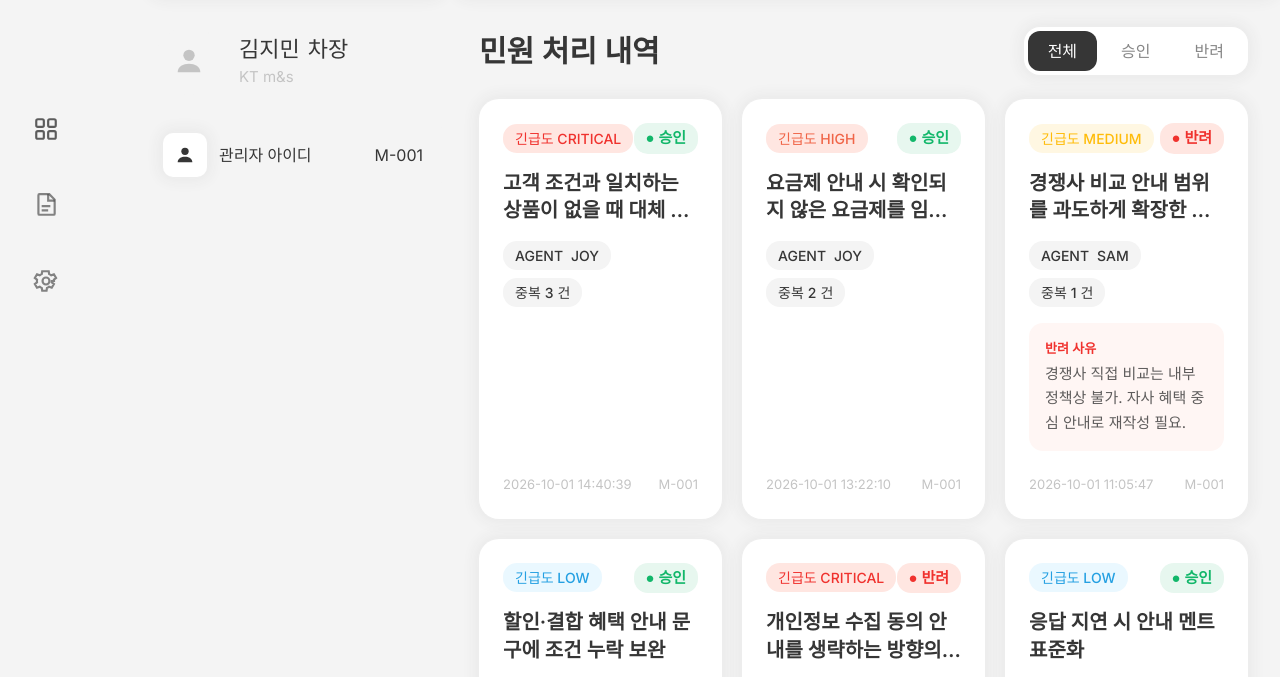
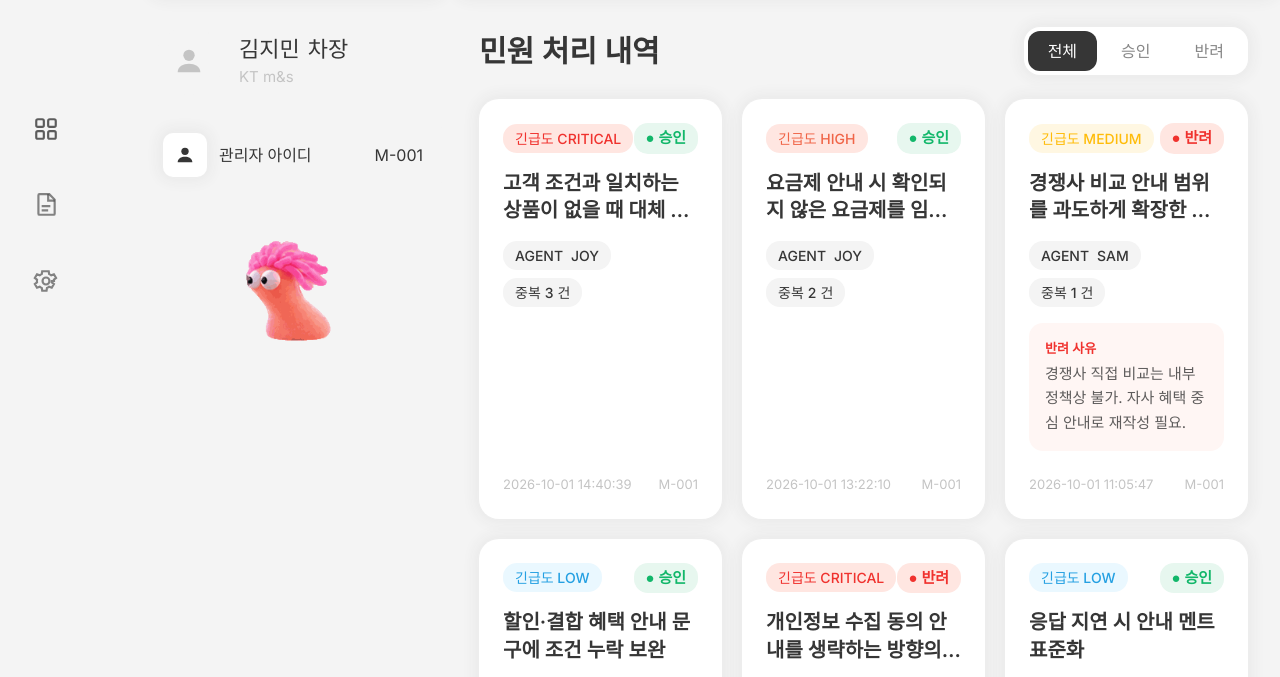
Before and after one commit to jimin-ni/AImmune-Chatbot-Frontend, a website: page history.html in a window 1280 px wide. Shown: the part 103-780 px from the top of the page. Drawn offline with nearby package versions, Linux system fonts and the light colour scheme; no server answers; a web font is replaced by a local one.

Commit message:
대시보드에 뮤니 추가하기

```diff
--- a/history.html
+++ b/history.html
@@ -91,7 +91,11 @@
       <span class="ml-auto pr-2 text-[16px]" id="mgrId">M-001</span>
     </div>
 
-    <img src="img/waiting-1.png" alt="" class="mt-auto w-full object-contain" onerror="this.remove()"/>
+    <!-- 뮤니 캐릭터 (이 페이지는 idle만) -->
+    <div class="mt-auto flex flex-col items-center pb-[500px]">
+      <img id="muni" src="img/muni-idle.gif" alt="뮤니" class="w-[150px] object-contain"
+           onerror="this.style.display='none'"/>
+    </div>
   </aside>
 
   <!-- ============ 메인 컨텐츠 ============ -->
@@ -113,6 +117,7 @@
     </div>
   </main>
 
+  <script src="js/muni.js"></script>
   <script src="js/history.js"></script>
 </body>
 </html>
--- a/js/dashboard.js
+++ b/js/dashboard.js
@@ -445,6 +445,7 @@ async function approve() {
   if (!item) return;
   const btn = document.getElementById('btnApprove');
   if (btn) { btn.disabled = true; btn.textContent = '처리 중…'; }
+  window.Muni?.react('approve');   // 뮤니: 승인 애니메이션
   try {
     await postJson(CONFIG.DECISION_PATH, {
       revisionId: item.revisionId,
@@ -470,6 +471,7 @@ async function submitReject() {
   }
   const btn = document.getElementById('btnRejectSubmit');
   if (btn) { btn.disabled = true; btn.textContent = '처리 중…'; }
+  window.Muni?.react('reject');   // 뮤니: 반려 애니메이션
   try {
     await postJson(CONFIG.DECISION_PATH, {
       revisionId: item.revisionId,
@@ -489,6 +491,7 @@ async function confirmTech() {
   if (!t) return;
   const btn = document.getElementById('btnConfirmTech');
   if (btn) { btn.disabled = true; btn.textContent = '처리 중…'; }
+  window.Muni?.react('confirm');   // 뮤니: 확인 애니메이션
   try {
     await postJson(CONFIG.TECH_CONFIRM_PATH, {
       reportId: t.reportId,
--- /dev/null
+++ b/js/muni.js
@@ -0,0 +1,51 @@
+/* =========================================================================
+ * 뮤니(Muni) 캐릭터 애니메이션 컨트롤러
+ * - 평소: idle gif 천천히 반복
+ * - 승인/반려/확인 시: 해당 액션 gif로 전환 → 일정 시간 후 다시 idle
+ *
+ * 사용법:
+ *   <img id="muni" ... /> 요소가 페이지에 있어야 함
+ *   다른 스크립트에서 window.Muni.react('approve' | 'reject' | 'confirm') 호출
+ * ========================================================================= */
+(function () {
+  const CFG = {
+    base: 'img/',                 // gif 폴더
+    idle:    'muni-idle.gif',     // 평소(느린 흔들림)
+    approve: 'muni-approve.gif',  // 승인
+    reject:  'muni-reject.gif',   // 반려
+    confirm: 'muni-confirm.gif',  // 기술 문제 확인
+    reactMs: 2800,                // 액션 애니메이션 보여주는 시간(ms) 후 idle 복귀
+  };
+
+  let timer = null;
+  const el = () => document.getElementById('muni');
+
+  // 같은 gif라도 처음부터 다시 재생되도록 캐시버스터(?t=) 사용
+  function setSrc(file) {
+    const m = el();
+    if (!m) return;
+    m.src = CFG.base + file + '?t=' + Date.now();
+  }
+
+  function idle() {
+    clearTimeout(timer);
+    setSrc(CFG.idle);
+  }
+
+  function react(type) {
+    const m = el();
+    if (!m) return;
+    setSrc(CFG[type] || CFG.idle);
+    clearTimeout(timer);
+    timer = setTimeout(idle, CFG.reactMs);
+  }
+
+  window.Muni = { idle, react, CFG };
+
+  // 로드되면 idle 시작
+  if (document.readyState === 'loading') {
+    document.addEventListener('DOMContentLoaded', idle);
+  } else {
+    idle();
+  }
+})();
```
Also changed, not shown: dashboard.html (+6 -2 lines), img/muni-approve.gif (added), img/muni-confirm.gif (added), img/muni-idle.gif (added), img/muni-reject.gif (added).
